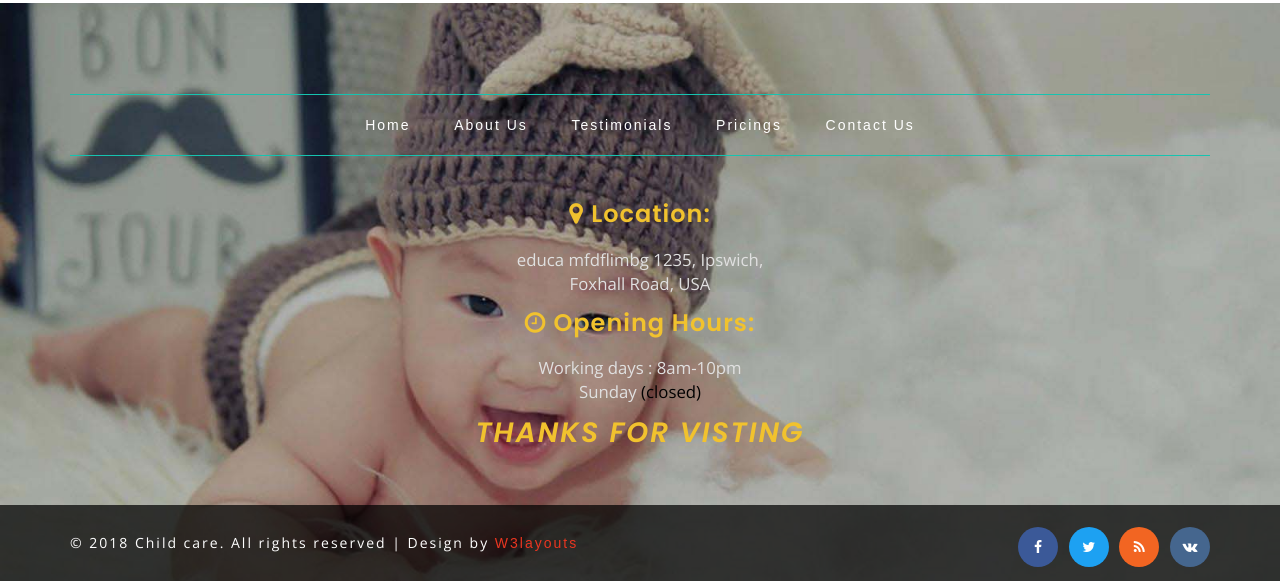
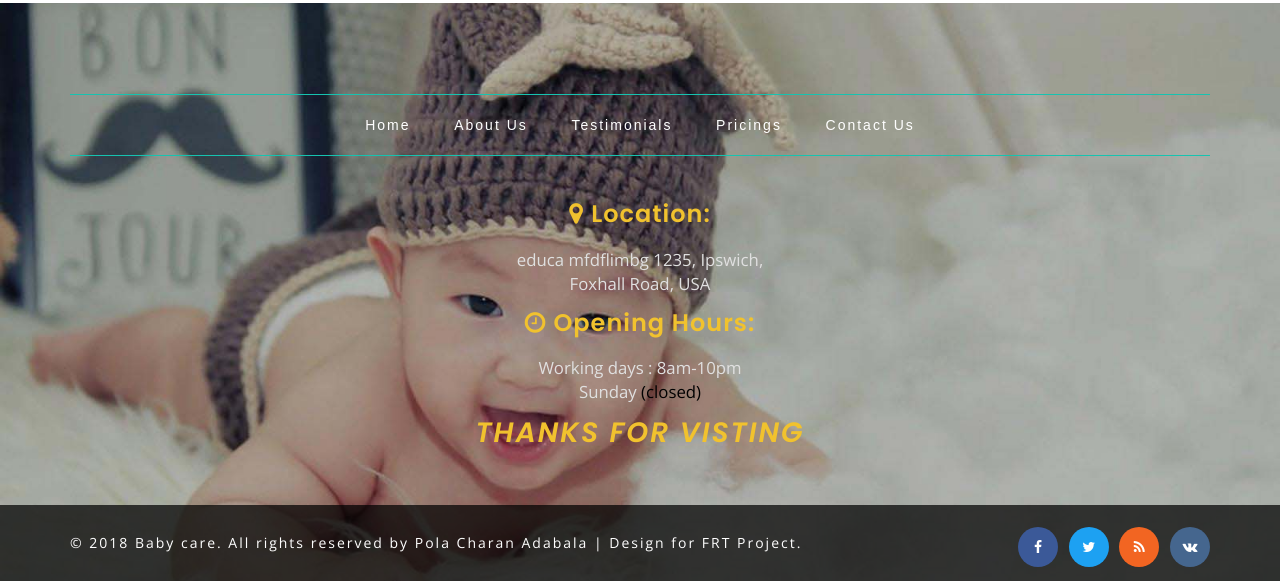
Before and after one commit to Charan-Adabla/BabyCare, a plain HTML site: page index.html in a window 1280 px wide. Shown: the part 6068-6649 px from the top of the page. Drawn offline with nearby package versions, Linux system fonts and the light colour scheme.

Commit message:
Update index.html

```diff
--- a/index.html
+++ b/index.html
@@ -635,8 +635,8 @@ Smartphone Compatible web template, free webdesigns for Nokia, Samsung, LG, Sony
 		<div class="footer-copy-right">
 			<div class="container">
 				<div class="allah-copy">
-					<p>© 2018 Child care. All rights reserved | Design by
-						<a href="http://w3layouts.com/">W3layouts</a>
+					<p>© 2018 Baby care. All rights reserved by Pola Charan Adabala | Design for FRT Project.
+
 					</p>
 				</div>
 				<div class="footercopy-social">
@@ -675,7 +675,7 @@ Smartphone Compatible web template, free webdesigns for Nokia, Samsung, LG, Sony
 		<div class="modal-content">
 			<div class="modal-header">
 				<button type="button" class="close" data-dismiss="modal" aria-label="Close"><span class="span2" aria-hidden="true">&times;</span></button>
-				<h4 class="modal-title"> Child care </h4>
+				<h4 class="modal-title"> Baby care </h4>
 			</div>
 		<div class="modal-body">
 			<div class="agileits-w3layouts-info">
```
